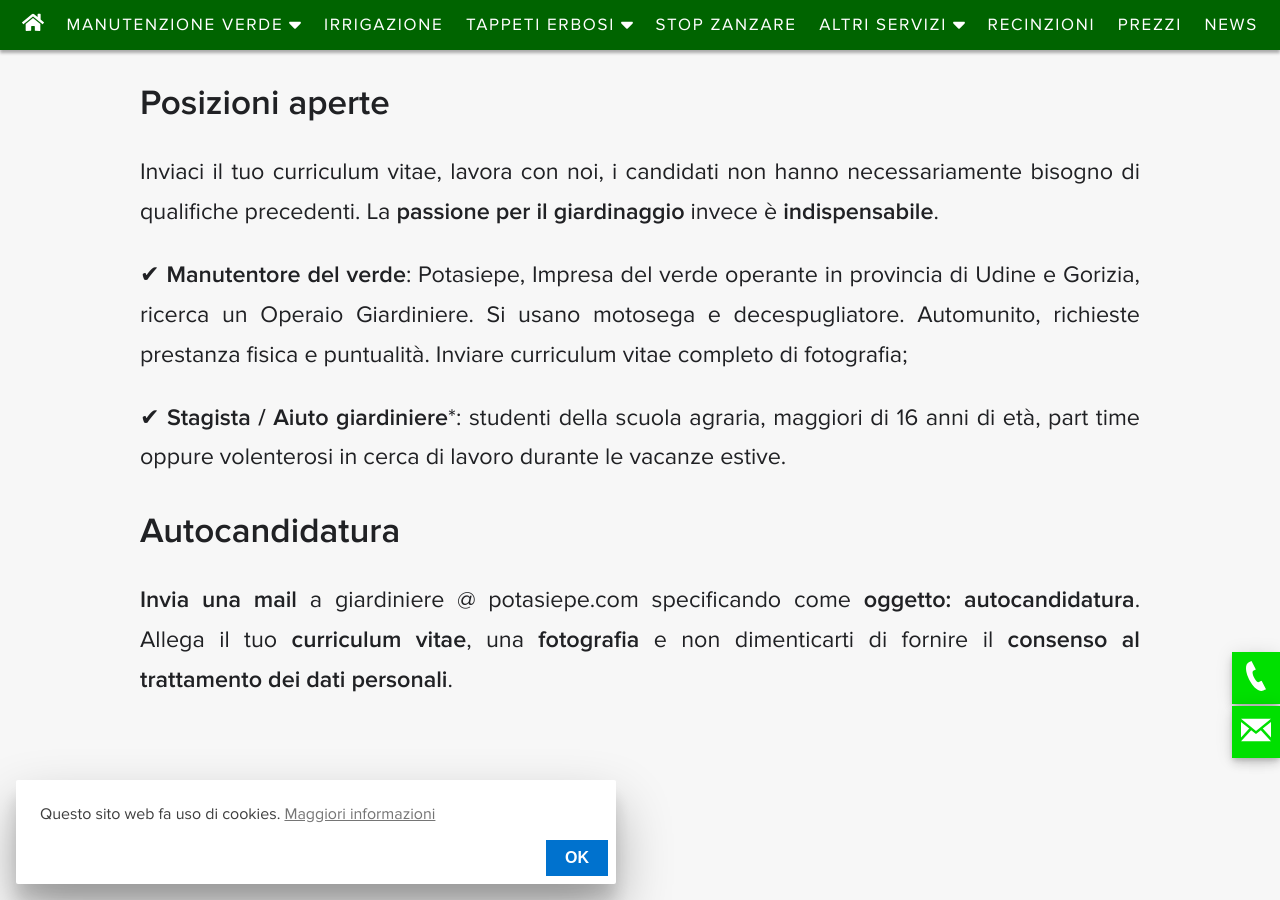
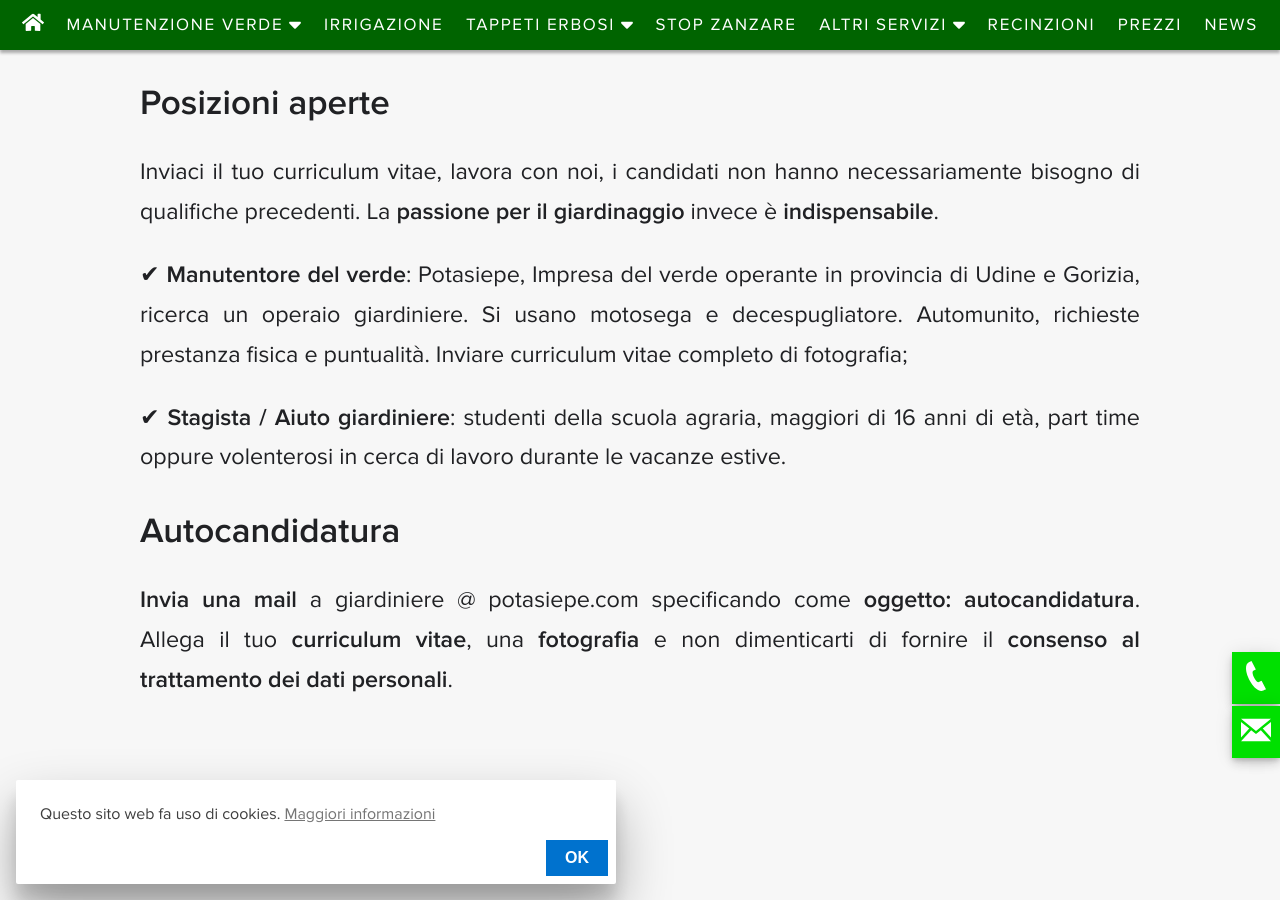
Before and after one commit to enricocaputo/enricocaputo.github.io, a Jekyll site: the page built from pages/lavoraconnoi.md, in a window 1280 px wide and 900 px high, scrolled down 1407 px. Built offline with Jekyll 4.4.1, drawn with Linux system fonts in a browser that asks for light colours.

```diff
--- a/pages/lavoraconnoi.md
+++ b/pages/lavoraconnoi.md
@@ -1,7 +1,7 @@
 ---
 layout: page
 title: Lavora con noi
-excerpt: "Impresa del verde operante in provincia di Udine ricerca un Operaio Giardiniere. Si usano motosega e decespugliatore. Automunito, prestanza fisica e puntualità."
+excerpt: "Impresa del verde operante in provincia di Udine ricerca un operaio giardiniere. Si usano motosega e decespugliatore. Automunito, prestanza fisica e puntualità."
 image: /img/lavoraconnoi.jpg
 webp: /img/webp/lavoraconnoi.webp
 permalink: /lavora-con-noi/
@@ -33,9 +33,9 @@ Ci impegniamo nella formazione delle persone che lavorano con noi e ad accrescer
 
 Inviaci il tuo curriculum vitae, lavora con noi, i candidati non hanno necessariamente bisogno di qualifiche precedenti. La **passione per il giardinaggio** invece è **indispensabile**.
 
-&#10004; **Manutentore del verde**: Potasiepe, Impresa del verde operante in provincia di Udine e Gorizia, ricerca un Operaio Giardiniere. Si usano motosega e decespugliatore. Automunito, richieste prestanza fisica e puntualità. Inviare curriculum vitae completo di fotografia;
+&#10004; **Manutentore del verde**: Potasiepe, Impresa del verde operante in provincia di Udine e Gorizia, ricerca un operaio giardiniere. Si usano motosega e decespugliatore. Automunito, richieste prestanza fisica e puntualità. Inviare curriculum vitae completo di fotografia;
 
-&#10004; **Stagista / Aiuto giardiniere***: studenti della scuola agraria, maggiori di 16 anni di età, part time oppure volenterosi in cerca di lavoro durante le vacanze estive.
+&#10004; **Stagista / Aiuto giardiniere**: studenti della scuola agraria, maggiori di 16 anni di età, part time oppure volenterosi in cerca di lavoro durante le vacanze estive.
 
 ## Autocandidatura
 
@@ -46,7 +46,7 @@ Inviaci il tuo curriculum vitae, lavora con noi, i candidati non hanno necessari
      "@context" : "https://schema.org/",
      "@type" : "JobPosting",
      "title" : "Operaio Giardiniere",
-     "description" : "<p>Impresa del verde operante in provincia di Udine ricerca un Operaio Giardiniere. Si usano motosega e decespugliatore. Automunito, prestanza fisica e puntualità.</p>",
+     "description" : "<p>Impresa del verde operante in provincia di Udine ricerca un operaio giardiniere. Si usano motosega e decespugliatore. Automunito, prestanza fisica e puntualità.</p>",
      "identifier": {
        "@type": "PropertyValue",
        "name": "Google",
```
